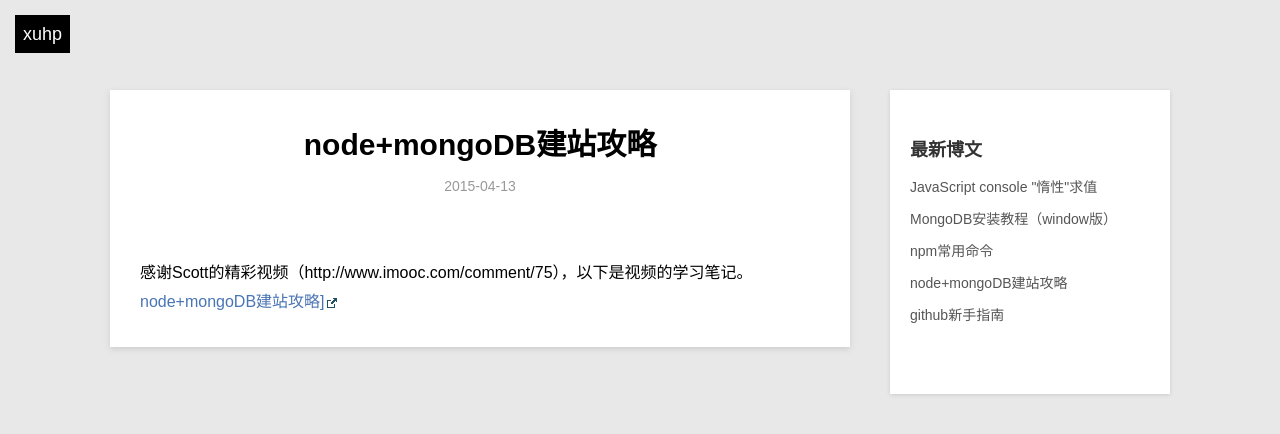
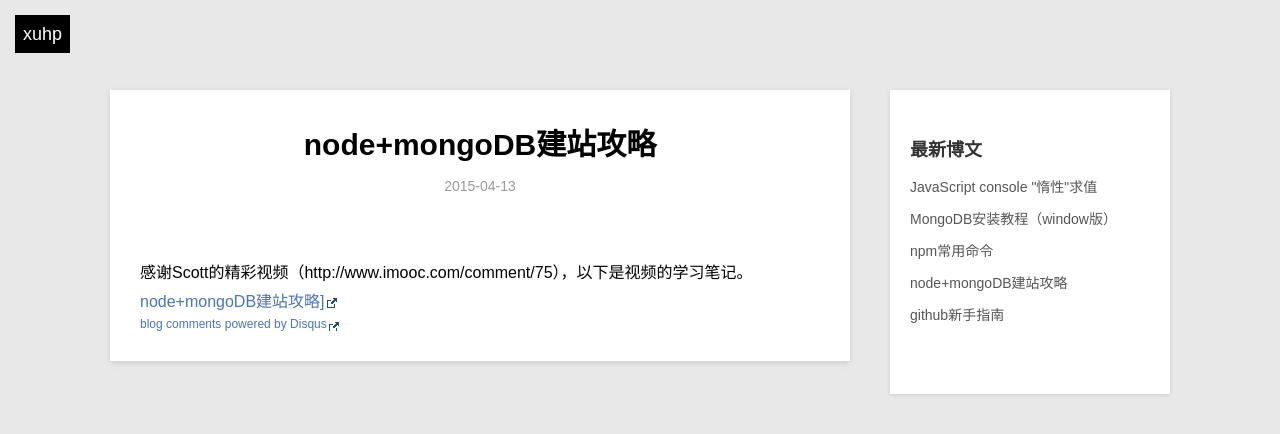
Before and after one commit to xuhp/xuhp.github.io, a Jekyll site: the page built from _posts/blog/2015-04-13-node-mongoDB-create-web-guide.md, in a window 1280 px wide. Shown: the top 434 px of the page. Built offline with Jekyll 4.4.1, drawn with Linux system fonts in a browser that asks for light colours; Markdown is read by kramdown in place of the engine named in the settings; comment, search, counter and statistics services are not loaded.

Commit message:
添加评论模块

```diff
--- a/_layouts/post.html
+++ b/_layouts/post.html
@@ -20,7 +20,7 @@
         {{ content }}
 
         <div id="disqus_container">
-            <!--<div id="disqus_thread"></div>
+            <div id="disqus_thread"></div>
 						<script type="text/javascript">
 								var disqus_shortname = 'xuhp'; // required: replace example with your forum shortname 这个地方需要改成你配置的网站名
 
@@ -31,7 +31,7 @@
 								})();
 						</script>
 						<noscript>Please enable JavaScript to view the <a href="http://disqus.com/?ref_noscript">comments powered by Disqus.</a></noscript>
-						<a href="http://disqus.com" class="dsq-brlink">blog comments powered by <span class="logo-disqus">Disqus</span></a>  -->
+						<a href="http://disqus.com" class="dsq-brlink">blog comments powered by <span class="logo-disqus">Disqus</span></a>
 						<!--
 						<div style="margin-bottom:20px" class="right">
                 <script type="text/javascript" charset="utf-8">
@@ -57,7 +57,7 @@
             </div>
             <a href="#" class="comment" onclick="return false;">点击查看评论</a>
             <div id="disqus_thread"></div>
-						-->
+					-->
         </div>
     </div>
     <div class="sidenav">
```
